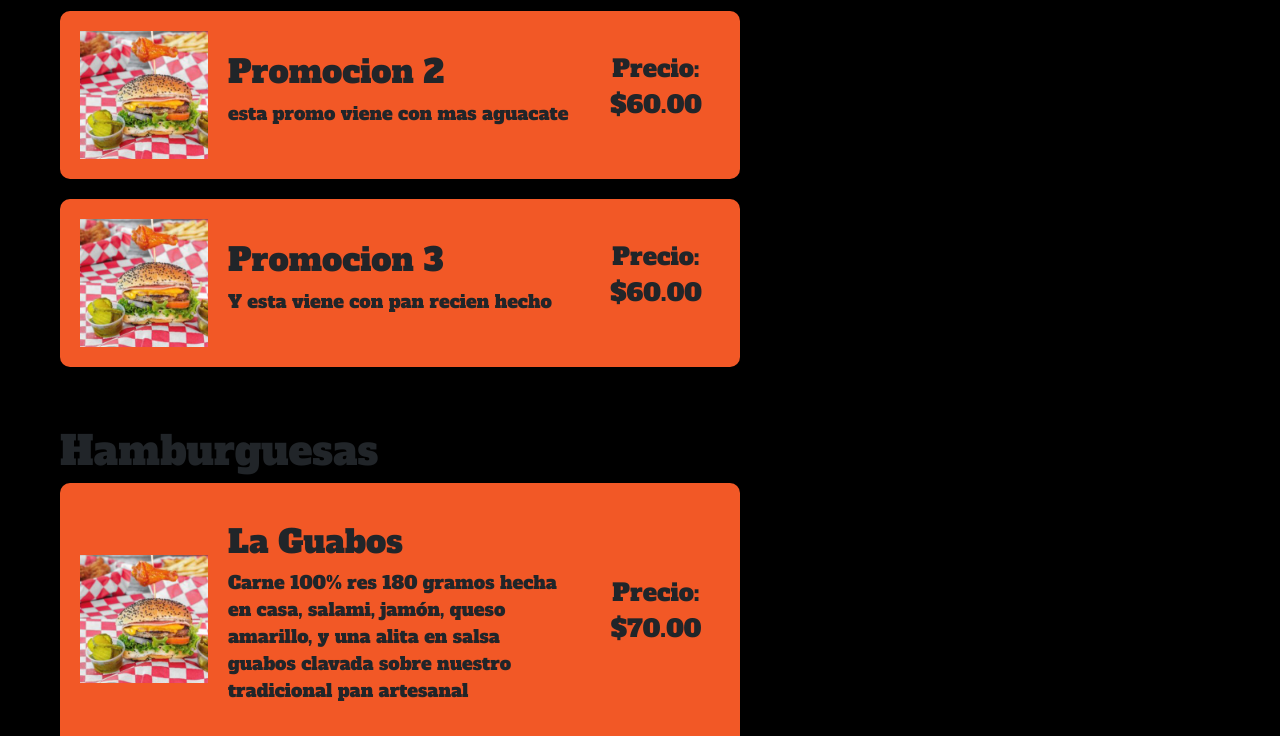
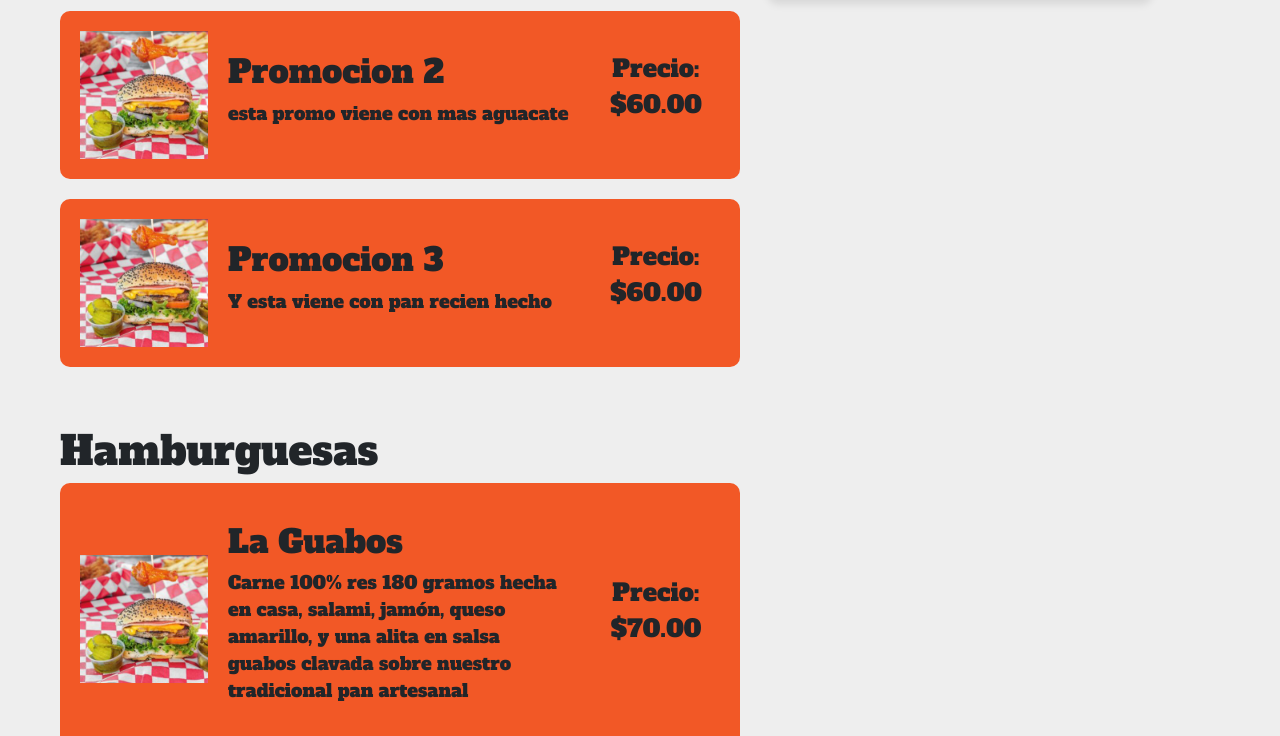
Before and after one commit to dedli54/UX, a website: page HTML/Guabos.html in a window 1280 px wide. Shown: the part 663-1399 px from the top of the page. Drawn offline with Linux system fonts and the light colour scheme.

Commit message:
Cambio de color y de logo

```diff
--- a/CSS/Guabos.css
+++ b/CSS/Guabos.css
@@ -29,7 +29,7 @@
 }
 
 body {
-    background: #000000;
+    background: #eee;
     margin: 0;
     padding-top: 330px;
     font-family: Alfa Slab One;
```
